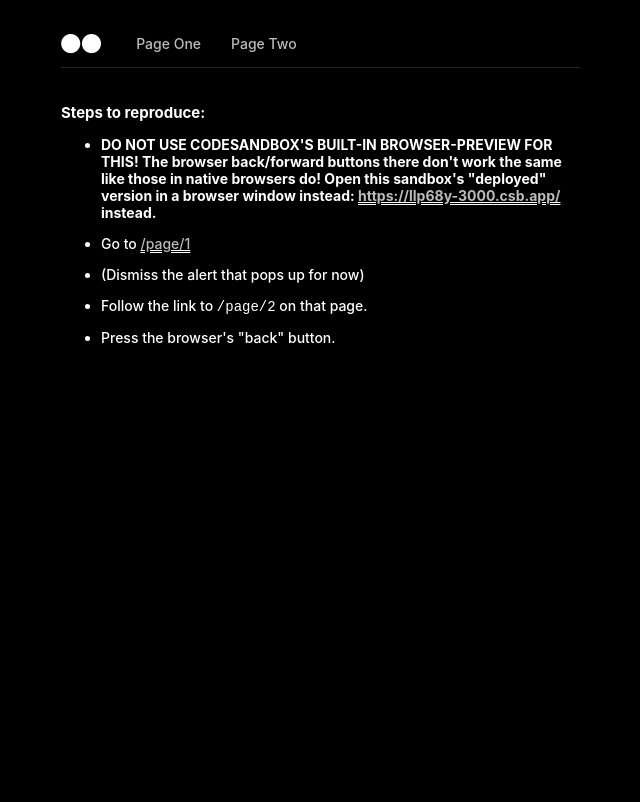
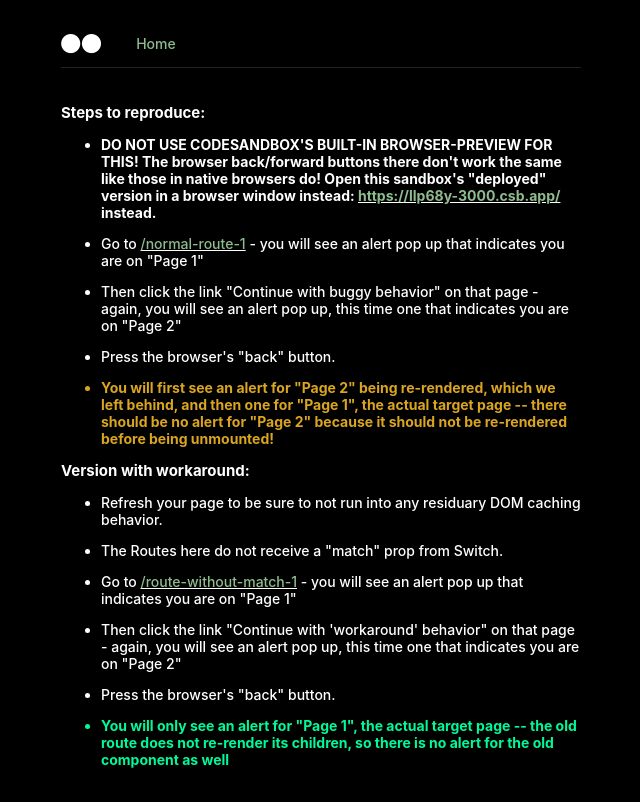
Before and after one commit to cataclyst/wouter-bug-repro, a React (Create React App) app: page / in a window 1280 px wide. Shown: the whole page, without its empty margins (319-959 px from the left). Built offline with nearby package versions, Linux system fonts and the light colour scheme.

Commit message:
Minimal repo case with workaround demo

```diff
--- a/src/index.tsx
+++ b/src/index.tsx
@@ -1,32 +1,37 @@
-import React from "react";
+import React, { useEffect } from "react";
 import { createRoot } from "react-dom/client";
 
-import { Switch, Route, Router, Link, useLocation } from "wouter";
+import {Switch, Router, Link, useLocation, RouteProps, Route} from "wouter";
 import { useBrowserLocation } from "wouter/use-browser-location";
 
 import "./styles.css";
 
 const Page1 = () => {
     const [location] = useLocation();
-
-    alert(`Page 1 was rendered!\nLocation from useLocation(): ${location}`)
+    // const [location] = ["dummy"];
+    useEffect(() => {
+        alert(`Page 1 was rendered!\nLocation from useLocation(): ${location}`)
+    }, [location]);
 
     return (
         <div>
-            <p>Go to <Link to="/page/2">/page/2</Link> now</p>
+            <p><Link to="/normal-route-2">Continue with buggy behavior</Link></p>
+            <p><Link to="/route-without-match-2">Continue with "workaround" behavior</Link></p>
 
             <hr/>
 
             <p>If you arrived here at the at of the reproduction after you pressed "back" in your browser, then you will have seen two alerts pop up, one for page 2 (which you left behind) and one for page 1 (which you have re-entered).</p>
-            <p>The alert for page 2 is wrong, since it should not have been re-rendered when we left the page.</p>
+            <p style={{color: "goldenrod", fontWeight: "bold"}}>The alert for page 2 is wrong, since it should not have been re-rendered when we left the page.</p>
         </div>
     );
 };
 
 const Page2 = () => {
     const [location] = useLocation();
-
-    alert(`Page 2 was rendered!\nLocation from useLocation(): ${location}`)
+    // const [location] = ["dummy"];
+    useEffect(() => {
+        alert(`Page 2 was rendered!\nLocation from useLocation(): ${location}`)
+    }, [location]);
 
     return (
         <div>
@@ -40,12 +45,27 @@ const Home = () => {
         <h1>Steps to reproduce:</h1>
         <ul>
             <li><strong>DO NOT USE CODESANDBOX'S BUILT-IN BROWSER-PREVIEW FOR THIS! The browser back/forward buttons there don't work the same like those in native browsers do! Open this sandbox's "deployed" version in a browser window instead: <a href="https://llp68y-3000.csb.app/">https://llp68y-3000.csb.app/</a> instead.</strong></li>
-            <li>Go to <Link to="/page/1">/page/1</Link></li>
-            <li>(Dismiss the alert that pops up for now)</li>
-            <li>Follow the link to <code>/page/2</code> on that page.</li>
+            <li>Go to <Link to="/normal-route-1">/normal-route-1</Link> - you will see an alert pop up that indicates you are on "Page 1"</li>
+            <li>Then click the link "Continue with buggy behavior" on that page - again, you will see an alert pop up, this time one that indicates you are on "Page 2"</li>
             <li>Press the browser's "back" button.</li>
+            <li style={{color: "goldenrod", fontWeight: "bold"}}>You will first see an alert for "Page 2" being re-rendered, which we left behind, and then one for "Page 1", the actual target page -- there should be no alert for "Page 2" because it should not be re-rendered before being unmounted! </li>
+        </ul>
+        <h2>Version with workaround:</h2>
+        <ul>
+            <li>Refresh your page to be sure to not run into any residuary DOM caching behavior.</li>
+            <li>The Routes here do not receive a "match" prop from Switch.</li>
+            <li>Go to <Link to="/route-without-match-1">/route-without-match-1</Link> - you will see an alert pop up that indicates you are on "Page 1"</li>
+            <li>Then click the link "Continue with 'workaround' behavior" on that page - again, you will see an alert pop up, this time one that indicates you are on "Page 2"</li>
+            <li>Press the browser's "back" button.</li>
+            <li style={{color: "mediumspringgreen", fontWeight: "bold"}}>You will only see an alert for "Page 1", the actual target page -- the old route does not re-render its children, so there is no alert for the old component as well</li>
         </ul>
     </div>
+};
+
+const RouteWithoutMatch = (props: RouteProps) => {
+    // @ts-ignore Do not let `Switch` pass a `match` prop to `Route`
+    const { match, ...restProps } = props;
+    return <Route {...restProps} />;
 };
 
 function App() {
@@ -53,16 +73,17 @@ function App() {
         <Router hook={useBrowserLocation}>
             <section>
                 <nav>
-                    <Link href="/page/1">Page One</Link>
-                    <Link href="/page/2">Page Two</Link>
+                    <Link href="/">Home</Link>
                 </nav>
 
                 <main>
                     <Switch>
-                        <Route path="/page/1" component={Page1} />
-                        <Route path="/page/2" component={Page2} />
+                        <Route path="/normal-route-1" component={Page1} />
+                        <Route path="/normal-route-2" component={Page2} />
+                        <RouteWithoutMatch path="/route-without-match-1" component={Page1} />
+                        <RouteWithoutMatch path="/route-without-match-2" component={Page2} />
                         <Route path="/" component={Home} />
-                        <Route path="/:anything*">Default Route: nothing found!</Route>
+                        <RouteWithoutMatch path="/:anything*">Default Route: nothing found!</RouteWithoutMatch>
                     </Switch>
                 </main>
             </section>
--- a/src/styles.css
+++ b/src/styles.css
@@ -34,8 +34,8 @@ nav:before {
 }
 
 a {
-    color: #bbb;
-    text-decoration: white double underline;
+    color: darkseagreen;
+    text-decoration: white underline;
 }
 
 a:hover {
```
